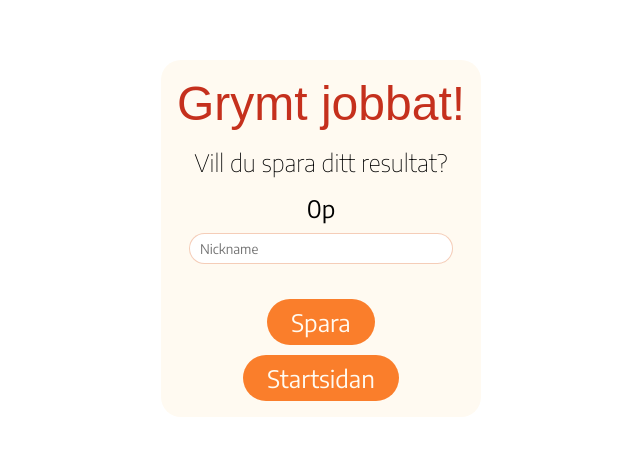
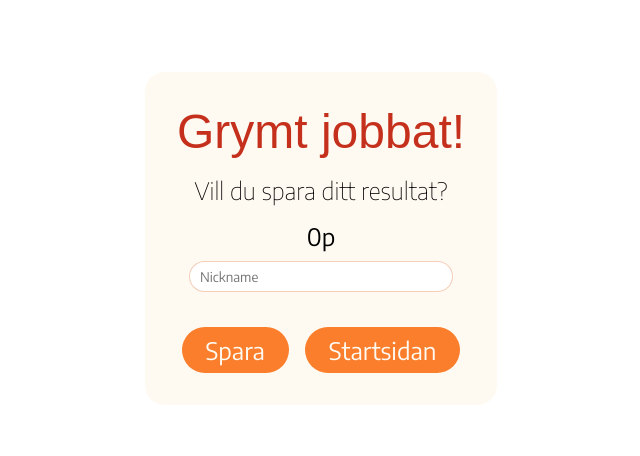
Before and after one commit to Skjesper/GoldenBeetlebug, a Next.js app: page /leaderboard in a window 1280 px wide. Shown: the part 162-618 px from the top of the page, without its empty margins (319-959 px from the left). Built offline with nearby package versions, Linux system fonts and the light colour scheme; no server answers; the database is empty; a web font is replaced by a local one.

Commit message:
Added ButtonContiner
Co-Authored-By: Anna Dahlberg <anna.dahlberg@live.se>
Co-Authored-By: Julia Lyngfelt <168407644+jlyngfelt@users.noreply.github.com>

```diff
--- a/src/app/components/ScoreForm.tsx
+++ b/src/app/components/ScoreForm.tsx
@@ -8,7 +8,7 @@ import Button from './Button';
 
 
 const ScoreBoardContainer = styled.div`
-    padding: 1rem;
+    padding: 2rem;
     border-radius: 20px;
     background: var(--background);
     display: flex;
@@ -46,6 +46,14 @@ const Input = styled.input`
    margin-bottom: 1.5625rem;
    padding-left: 0.625rem;
 `;
+
+  const ButtonContainer = styled.div`
+
+  display: flex;
+  gap: 1rem;
+
+
+  `;
 
 interface ScoreFormProps {
   score?: number;
@@ -111,7 +119,7 @@ const ScoreForm: React.FC<ScoreFormProps> = ({ score = 0, onDisplayChange}) => {
                 placeholder='Nickname'
               />
 
-
+          <ButtonContainer>
             <Button
             type="submit"
             disabled={loading}
@@ -125,6 +133,7 @@ const ScoreForm: React.FC<ScoreFormProps> = ({ score = 0, onDisplayChange}) => {
             disabled={loading} >
               {'Startsidan'}
             </Button>
+            </ButtonContainer>
 
           </ScoreInput>
           {message && <p>{message}</p>}
```
